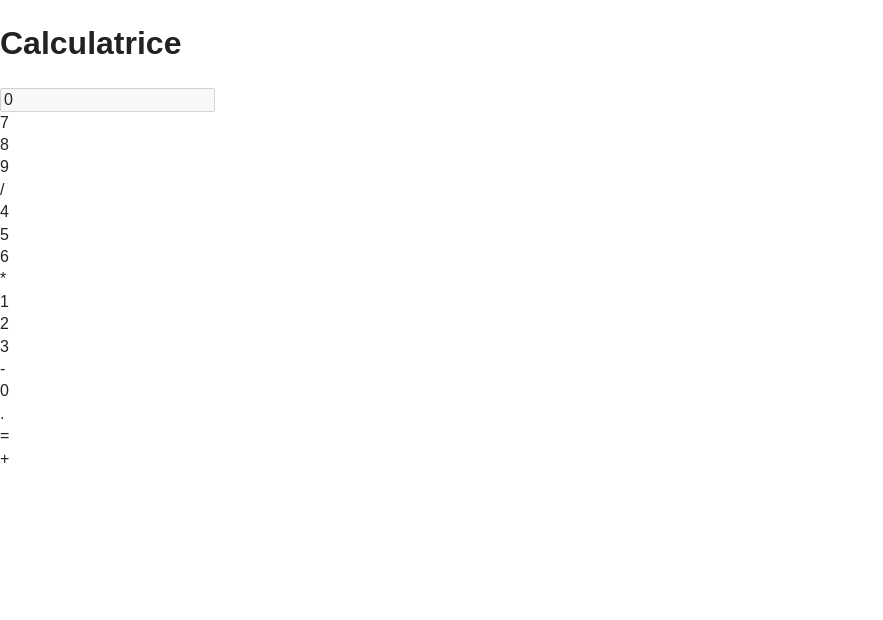
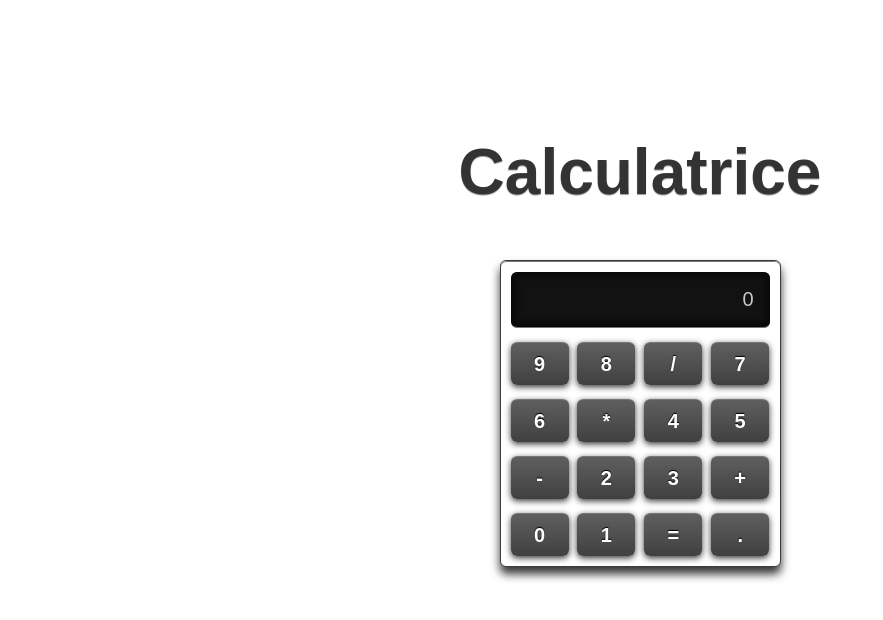
Before and after one commit to moradsimplon/calculatrice, a plain HTML site: page index.html in a window 1280 px wide. Shown: the whole page, without its empty margins (0-883 px from the left). Drawn offline with nearby package versions, Linux system fonts and the light colour scheme.

Commit message:
add style in css

```diff
--- a/css/style.css
+++ b/css/style.css
@@ -14,3 +14,72 @@ body {
     margin: 128px auto;
     width: 768px;
 }
+h1 {
+    text-align: center;
+    color: #333;
+    margin-bottom: 32px;
+    text-shadow: 0 1px 1px rgba(0, 0, 0, .4);
+}
+
+#calculatrice, #number, .buttons {
+    border-radius: 6px;
+}
+
+#calculatrice {
+    margin: 0 auto;
+    background-color: white;
+    border: 1px solid #3D3D3D;
+    width: 279px;
+    box-shadow: 0 7px 10px rgba(0, 0, 0, .8);
+}
+#header {
+    border-top: 1px solid #777;
+    border-radius: 6px 6px 0 0;
+    padding: 10px;
+}
+
+input#number {
+    text-align: right;
+    background-color: #121212;
+    border: none;
+    border-bottom: 1px solid #777;
+    color: #C8C8C8;
+    font-size: 20px;
+    padding: 16px;
+    width: 227px;
+    box-shadow: inset 0 0 10px 4px rgba(0, 0, 0, .6);
+}
+
+input#number:focus {
+    outline: none;
+}
+
+#body {
+    padding: 0 10px;
+}
+
+.buttons {
+    cursor: default;
+    text-align: center;
+    padding: 7px 12px;
+    font-size: 20px;
+    text-shadow: 0 -1px 1px #000;
+    color: #FFF;
+    font-weight: bold;
+    display: inline-block;
+    border-top: 1px solid #777;
+    width: 34px;
+    background: linear-gradient(#5F5F5F 0%, #404040 100%);
+    box-shadow: 0 2px 6px rgba(0, 0, 0, .8);
+    margin-bottom: 10px;
+}
+
+.buttons:hover {
+    background: black;
+    border-top: 1px solid black;
+    text-shadow: 0 -1px 1px black;
+}
+
+.buttons:active {
+    box-shadow: none;
+}
--- a/index.html
+++ b/index.html
@@ -9,7 +9,7 @@
 
         <link rel="apple-touch-icon" href="apple-touch-icon.png">
 
-
+<link rel="stylesheet" href="css/style.css">
         <link rel="stylesheet" href="css/normalize.css">
         <link rel="stylesheet" href="css/main.css">
         <script src="js/vendor/modernizr-2.8.3.min.js"></script>
@@ -22,22 +22,22 @@
                   <input type="text" id="number" value="0" autocomplete="off" disabled />
               </div>
               <div id="body">
+                  <div class="buttons">9</div>
+                  <div class="buttons">8</div>
+                  <div class="buttons">/</div>
                   <div class="buttons">7</div>
-                  <div class="buttons">8</div>
-                  <div class="buttons">9</div>
-                  <div class="buttons">/</div>
+                  <div class="buttons">6</div>
+                  <div class="buttons">*</div>
                   <div class="buttons">4</div>
                   <div class="buttons">5</div>
-                  <div class="buttons">6</div>
-                  <div class="buttons">*</div>
-                  <div class="buttons">1</div>
+                  <div class="buttons">-</div>
                   <div class="buttons">2</div>
                   <div class="buttons">3</div>
-                  <div class="buttons">-</div>
+                  <div class="buttons">+</div>
                   <div class="buttons">0</div>
+                  <div class="buttons">1</div>
+                  <div class="buttons">=</div>
                   <div class="buttons">.</div>
-                  <div class="buttons">=</div>
-                  <div class="buttons">+</div>
               </div>
           </div>
       </div>
```
